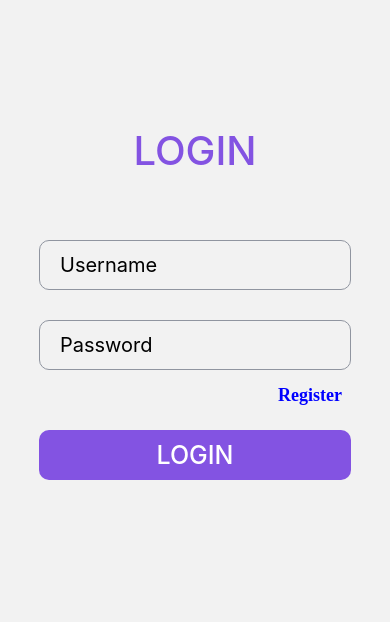
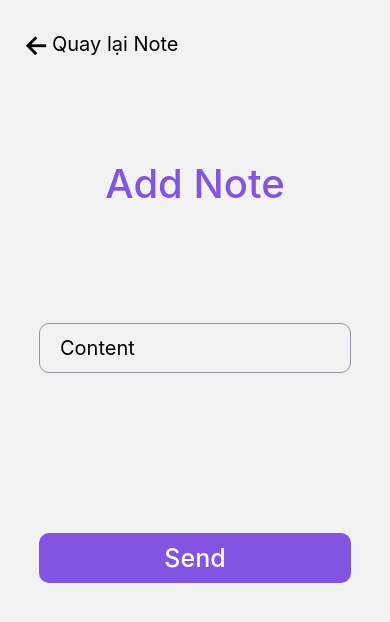
Before and after one commit to NguyenLeMyChau/NguyenLeMyChau_week08, a React Native app: screen /AddNoteScreen in a window 390 px wide. Shown: the top 622 px of the page. Built offline with nearby package versions, Linux system fonts and the light colour scheme.

Commit message:
Delete note

```diff
--- a/App.js
+++ b/App.js
@@ -1,9 +1,11 @@
 import { StyleSheet} from 'react-native';
 import StackNavigator from './navigation/StackNavigator';
+import AddNoteScreen from './Components/AddNoteScreen';
 
 export default function App() {
   return (
     <StackNavigator/>
+    //<AddNoteScreen/>
   );
 }
 
--- /dev/null
+++ b/Components/AddNoteScreen.js
@@ -0,0 +1,109 @@
+import { StatusBar } from 'expo-status-bar';
+import { useEffect, useState } from 'react';
+import { Button, Pressable, StyleSheet, Text, TouchableOpacity, View, TextInput } from 'react-native';
+import Ionicons from 'react-native-vector-icons/Ionicons'
+import moment from 'moment';
+
+export default function AddNoteScreen({ navigation, route }) {
+    const userId = route.params;
+
+    var [content, setContent] = useState('');
+    var timeNote = moment(Date(new Date())).format('DD-MM-YYYY');
+
+    const saveAPINote = async () => {
+
+        const url = "http://localhost:3000/note";
+        let result = await fetch(url, {
+            method: "POST",
+            headers: {'Accept': 'application/json, text/plain, */*', "Content-Type": "application/json" },
+            body: JSON.stringify({userId: userId.userId, content, timeNote })
+        });
+        result = await result.json();
+        if (result) {
+            alert("Data is added");
+        } else {
+            alert("Error");
+        }
+    }
+
+    return (
+        <View style={styles.container}>
+            <TouchableOpacity
+                style={{ width: 165, flexDirection: 'row', alignItems: 'center', top: 30, left: 22 }}
+                onPress={() => {
+                    navigation.navigate('NoteScreen', {userId:userId.userId})
+                }}>
+                <Ionicons name='arrow-back' size={30} />
+                <Text style={{ fontSize: 20, top: '-3px' }}>Quay lại Note</Text>
+            </TouchableOpacity>
+
+            <View style={styles.head}>
+                <Text style={{ fontSize: 40, fontWeight: 500, color: '#8353E2' }}>Add Note</Text>
+            </View>
+
+            <View style={styles.mid}>
+                <TextInput
+                    style={styles.input}
+                    placeholder="Content"
+                    value={content}
+                    onChangeText={(text) => setContent(text)}
+                />
+
+            </View>
+
+            <View style={styles.footer}>
+                <TouchableOpacity onPress={saveAPINote} style={styles.btnRegister}>
+                    <Text style={{ fontSize: 25, fontWeight: 500, color: '#FFFFFF' }}>Send</Text>
+                </TouchableOpacity>
+            </View>
+        </View>
+    );
+}
+
+const styles = StyleSheet.create({
+    container: {
+        flex: 1,
+    },
+
+    head: {
+        width: '100%',
+        height: 100,
+        justifyContent: 'center',
+        alignItems: 'center',
+        top: 100
+    },
+
+    mid: {
+        width: '100%',
+        height: 400,
+        justifyContent: 'center',
+        alignItems: 'center'
+    },
+
+    footer: {
+        width: '100%',
+        height: 100,
+        alignItems: 'center'
+    },
+
+    input: {
+        width: '80%',
+        height: 50,
+        padding: 10,
+        paddingLeft: 20,
+        fontSize: 20,
+        marginTop: 30,
+        borderRadius: 10,
+        border: '1px #9095A0 solid'
+
+    },
+
+    btnRegister: {
+        width: '80%',
+        height: 50,
+        backgroundColor: '#8353E2',
+        justifyContent: 'center',
+        alignItems: 'center',
+        borderRadius: 10
+    }
+});
--- a/Components/NoteScreen.js
+++ b/Components/NoteScreen.js
@@ -1,5 +1,7 @@
 import { useEffect, useState } from 'react';
-import { StyleSheet, Text, TouchableOpacity, View, TextInput } from 'react-native';
+import { StyleSheet, Text, TouchableOpacity, View, TextInput, Modal } from 'react-native';
+
+
 
 export default function NoteScreen({ navigation, route }) {
     const userId = route.params;
@@ -7,6 +9,7 @@ export default function NoteScreen({ navigation, route }) {
     var [data, setData] = useState([]);
 
     var [dataUser, setDataUser] = useState([]);
+
 
     useEffect(() => {
         getAPINote(),
@@ -33,33 +36,39 @@ export default function NoteScreen({ navigation, route }) {
 
     }
 
-
+    const deleteAPINote = async (id) => {
+        const url = "http://localhost:3000/note/" + id;
+        let result = await fetch(url, {
+            method: "DELETE",
+        });
+        result = await result.json();
+        if (result) {
+            alert("Data delete success");
+            getAPINote()
+        } else {
+            alert("Error");
+        }
+    }
     return (
         <View style={styles.container}>
             <View style={styles.head}>
                 <Text style={{ fontSize: 25, fontWeight: 500, color: '#8353E2' }}>HELLO
-                    {dataUser.map((element, index) =><View key={index}><Text> {element.fullname}</Text></View>)}
-
+                    {dataUser.map((element, index) => <View key={index}><Text> {element.fullname}</Text></View>)}
                 </Text>
             </View>
 
             <View style={styles.mid}>
                 {
                     data.map((item, index) =>
-                        <View key={index} >
-                            {
-                                item.noteArr.map((dataNote, index1) =>
-                                    <View style={styles.listNote} key={index1}>
-                                        <View style={{ flexDirection: 'column' }}>
-                                            <Text style={{ width: 200, fontSize: 18, fontWeight: 400 }}>{dataNote.content}</Text>
-                                            <Text style={{ width: 200, fontSize: 18, color: 'red', fontWeight: 620 }}>{dataNote.timeNote}</Text>
-                                        </View>
+                        <View key={index} style={styles.listNote}>
 
-                                        <TouchableOpacity style={{ ...styles.btnEdit, backgroundColor: 'green' }}><Text style={{ fontSize: 18, color: 'white' }}>Edit</Text></TouchableOpacity>
-                                        <TouchableOpacity style={{ ...styles.btnEdit, backgroundColor: 'red' }}><Text style={{ fontSize: 18, color: 'white' }}>Delete</Text></TouchableOpacity>
-                                    </View>
-                                )
-                            }
+                            <View style={{ flexDirection: 'column' }}>
+                                <Text style={{ width: 200, fontSize: 18, fontWeight: 400 }}>{item.content}</Text>
+                                <Text style={{ width: 200, fontSize: 18, color: 'red', fontWeight: 620 }}>{item.timeNote}</Text>
+                            </View>
+
+                            <TouchableOpacity style={{ ...styles.btnEdit, backgroundColor: 'green' }}><Text style={{ fontSize: 18, color: 'white' }}>Edit</Text></TouchableOpacity>
+                            <TouchableOpacity onPress={() => deleteAPINote(item.id)} style={{ ...styles.btnEdit, backgroundColor: 'red' }}><Text style={{ fontSize: 18, color: 'white' }}>Delete</Text></TouchableOpacity>
 
                         </View>
                     )
@@ -68,13 +77,21 @@ export default function NoteScreen({ navigation, route }) {
             </View>
 
             <View style={styles.footer}>
-                <TouchableOpacity style={styles.btnRegister}>
+                <TouchableOpacity style={styles.btnRegister}
+                    onPress={() => {
+                        navigation.navigate('AddNoteScreen', { userId: userId.userId })
+
+                    }}
+                >
                     <Text style={{ fontSize: 25, fontWeight: 500, color: '#FFFFFF' }}>ADD NOTE</Text>
                 </TouchableOpacity>
             </View>
+
         </View>
     );
-}
+
+};
+
 
 const styles = StyleSheet.create({
     container: {
--- a/navigation/StackNavigator.js
+++ b/navigation/StackNavigator.js
@@ -3,6 +3,7 @@ import { NavigationContainer } from '@react-navigation/native';
 import LoginScreen from '../Components/LoginScreen';
 import RegisterScreen from '../Components/RegisterScreen';
 import NoteScreen from '../Components/NoteScreen';
+import AddNoteScreen from '../Components/AddNoteScreen';
 
 
 export default function StackNavigator() {
@@ -13,6 +14,8 @@ export default function StackNavigator() {
         <Stack.Screen name="LoginScreen" component={LoginScreen} />
         <Stack.Screen name="RegisterScreen" component={RegisterScreen} />
         <Stack.Screen name="NoteScreen" component={NoteScreen} />
+        <Stack.Screen name="AddNoteScreen" component={AddNoteScreen} />
+
       </Stack.Navigator>
     </NavigationContainer>
 
--- a/package.json
+++ b/package.json
@@ -14,6 +14,7 @@
     "@react-navigation/native-stack": "^6.9.17",
     "expo": "~49.0.15",
     "expo-status-bar": "~1.6.0",
+    "moment": "^2.29.4",
     "react": "18.2.0",
     "react-dom": "18.2.0",
     "react-native": "0.72.6",
--- /dev/null
+++ b/routes.json
@@ -0,0 +1,3 @@
+{
+    "/note/*": "/$1"
+}
```
Also changed, not shown: noteDB.json (+41 -25 lines), test.json (added, +62 -0 lines), 1 other file (tests, documents, lock files or other folders).
